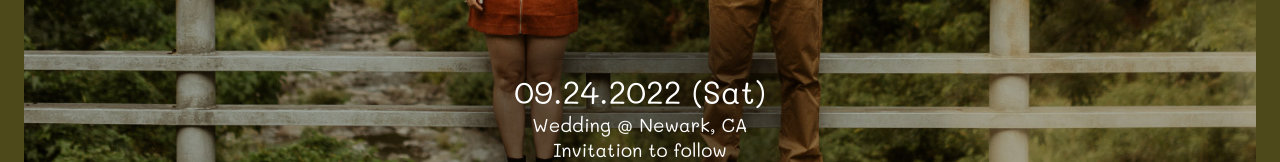
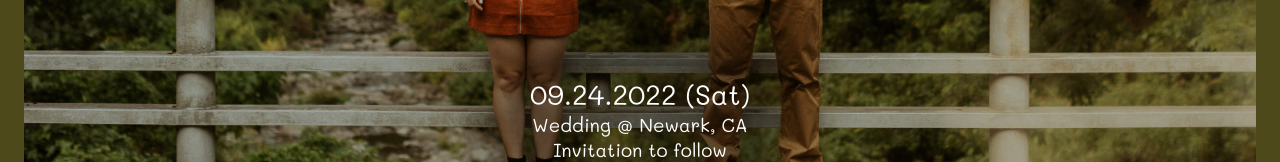
Before and after one commit to chrisyeshi/wedding, a Vue app: page /1 in a window 1280 px wide. Shown: the part 547-709 px from the top of the page. Built offline with nearby package versions, Linux system fonts and the light colour scheme.

Commit message:
adjust date font size

```diff
--- a/src/views/SaveTheDate.vue
+++ b/src/views/SaveTheDate.vue
@@ -120,6 +120,6 @@
 }
 
 .wedding-date {
-  font-size: 24pt;
+  font-size: 21pt;
 }
 </style>
```
